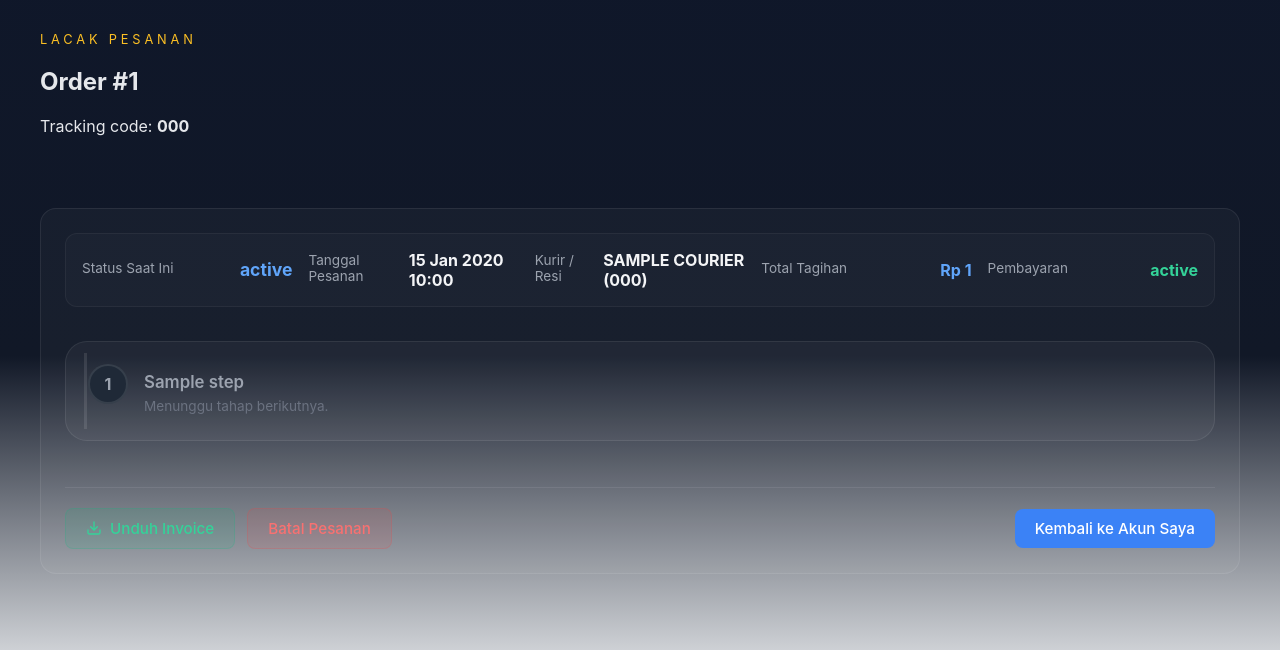
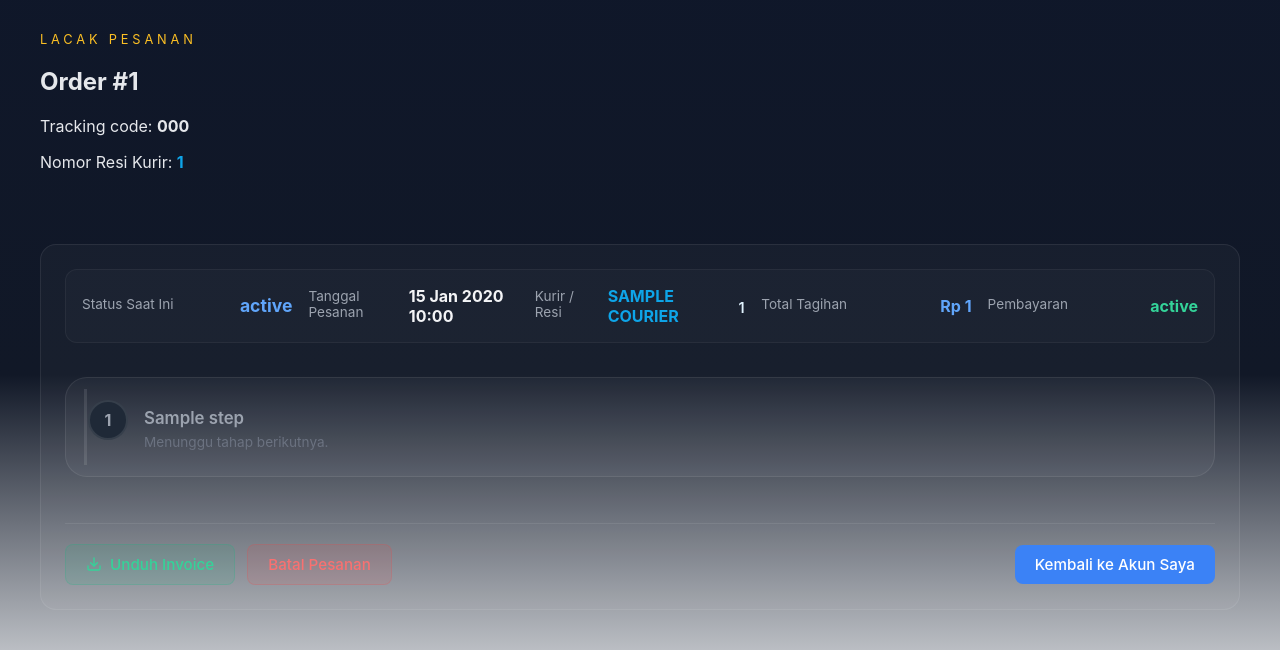
Before and after one commit to stevenemmanuelses/ecommerce, a Django app: template templates/order_tracking.html in a window 1280 px wide. Shown: the part 84-734 px from the top of the page. Run offline with Django 4.2, Linux system fonts and the light colour scheme; the template is opened without the code that fills it: most values are stand-ins (such as "Sample title", 1, 10 or a date in 2020).

Commit message:
Update order_tracking.html

```diff
--- a/templates/order_tracking.html
+++ b/templates/order_tracking.html
@@ -7,6 +7,9 @@
       <p class="eyebrow">Lacak Pesanan</p>
       <h2>Order #{{ order.id }}</h2>
       <p>Tracking code: <strong>{{ order.tracking_code }}</strong></p>
+      {% if order.tracking_number %}
+        <p style="margin-top: 6px;">Nomor Resi Kurir: <strong style="color: #0ea5e9; letter-spacing: 0.04em;">{{ order.tracking_number }}</strong></p>
+      {% endif %}
     </div>
   </div>
 
@@ -22,7 +25,13 @@
       </div>
       <div class="tracking-detail">
         <span style="font-size: 0.85rem; color: #9ca3af; display: block; margin-bottom: 4px;">Kurir / Resi</span>
-        <strong style="color: #f3f4f6; text-transform: uppercase;">{{ order.courier }} ({{ order.tracking_code }})</strong>
+        {% if order.tracking_number %}
+          <strong style="color: #0ea5e9; text-transform: uppercase;">{{ order.courier }}</strong>
+          <span style="display: block; margin-top: 4px; font-size: 0.9rem; color: #e0f2fe; font-weight: 600; letter-spacing: 0.04em;">{{ order.tracking_number }}</span>
+        {% else %}
+          <strong style="color: #f3f4f6; text-transform: uppercase;">{{ order.courier }}</strong>
+          <span style="display: block; margin-top: 4px; font-size: 0.82rem; color: #9ca3af;">Resi belum tersedia</span>
+        {% endif %}
       </div>
       <div class="tracking-detail">
         <span style="font-size: 0.85rem; color: #9ca3af; display: block; margin-bottom: 4px;">Total Tagihan</span>
```
